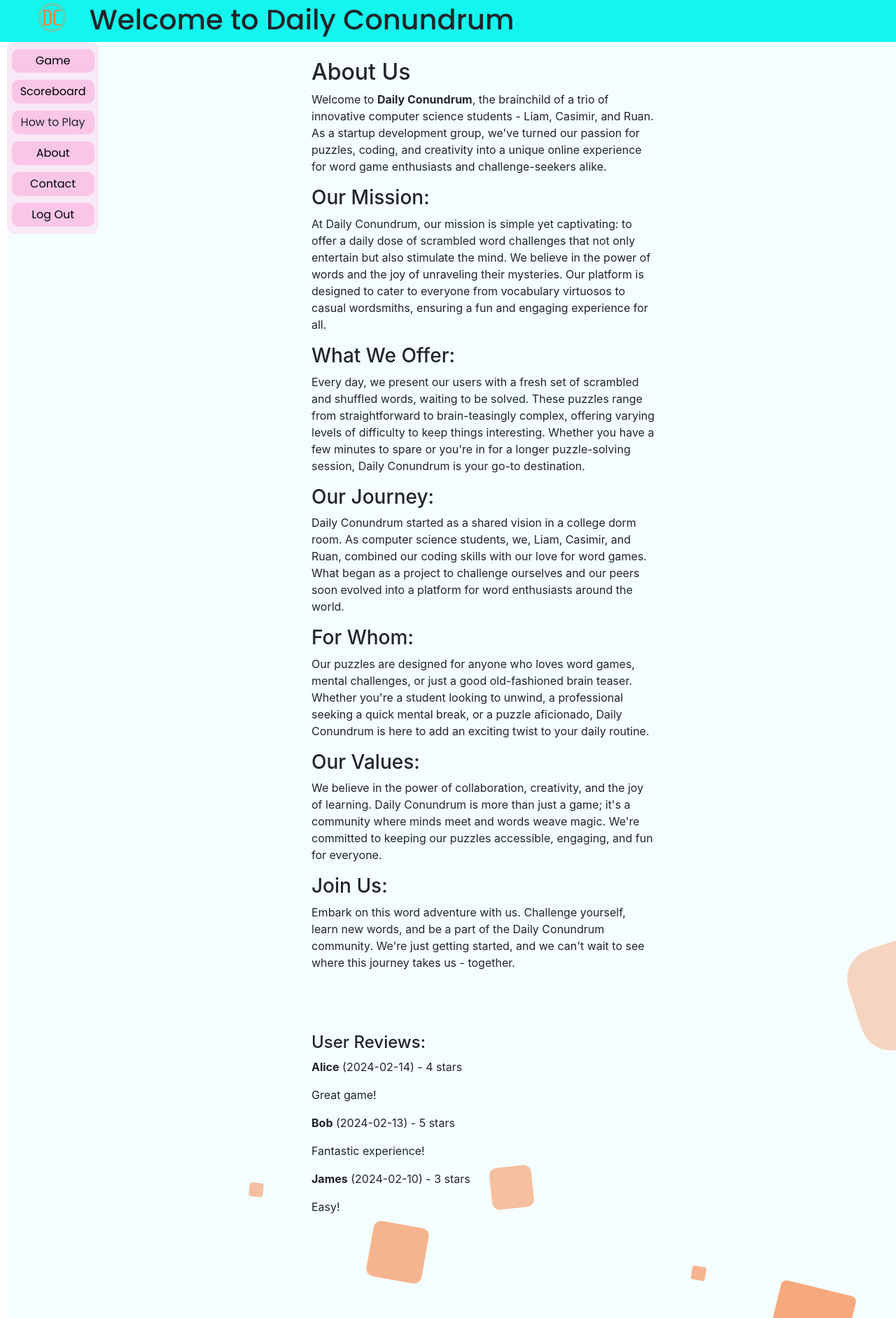
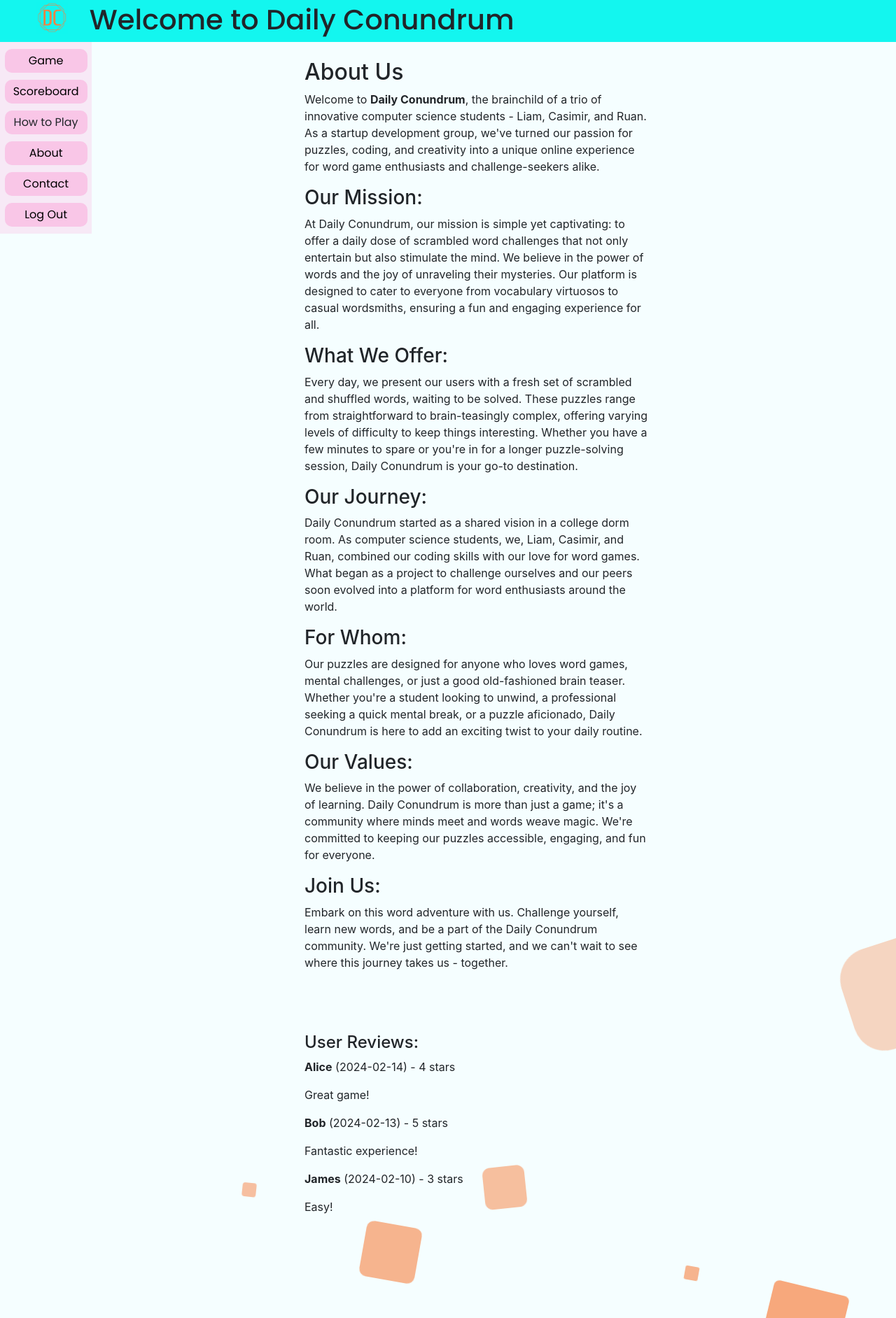
Before and after one commit to GT-XVII/DailyConundrum, a Flask app: page /about in a window 1280 px wide. Shown: the whole page at 70% size. Run offline with Flask 3, Linux system fonts and the light colour scheme.

Commit message:
Nav menu fixes

```diff
--- a/static/mystyle.css
+++ b/static/mystyle.css
@@ -71,7 +71,6 @@
     top: 50px;
     height: 100vh;
     z-index: 0;
-    margin-left: 10px;
     margin-top: 10px;
     background-color: rgba(var(--background-color));
 }
@@ -110,7 +109,6 @@
     text-align: center;
     background-color: rgba(var(--secondary-color), 0.15);
     left: 0;
-    border-radius: 10px;
     margin-bottom: 100vh;
 }
 
```
